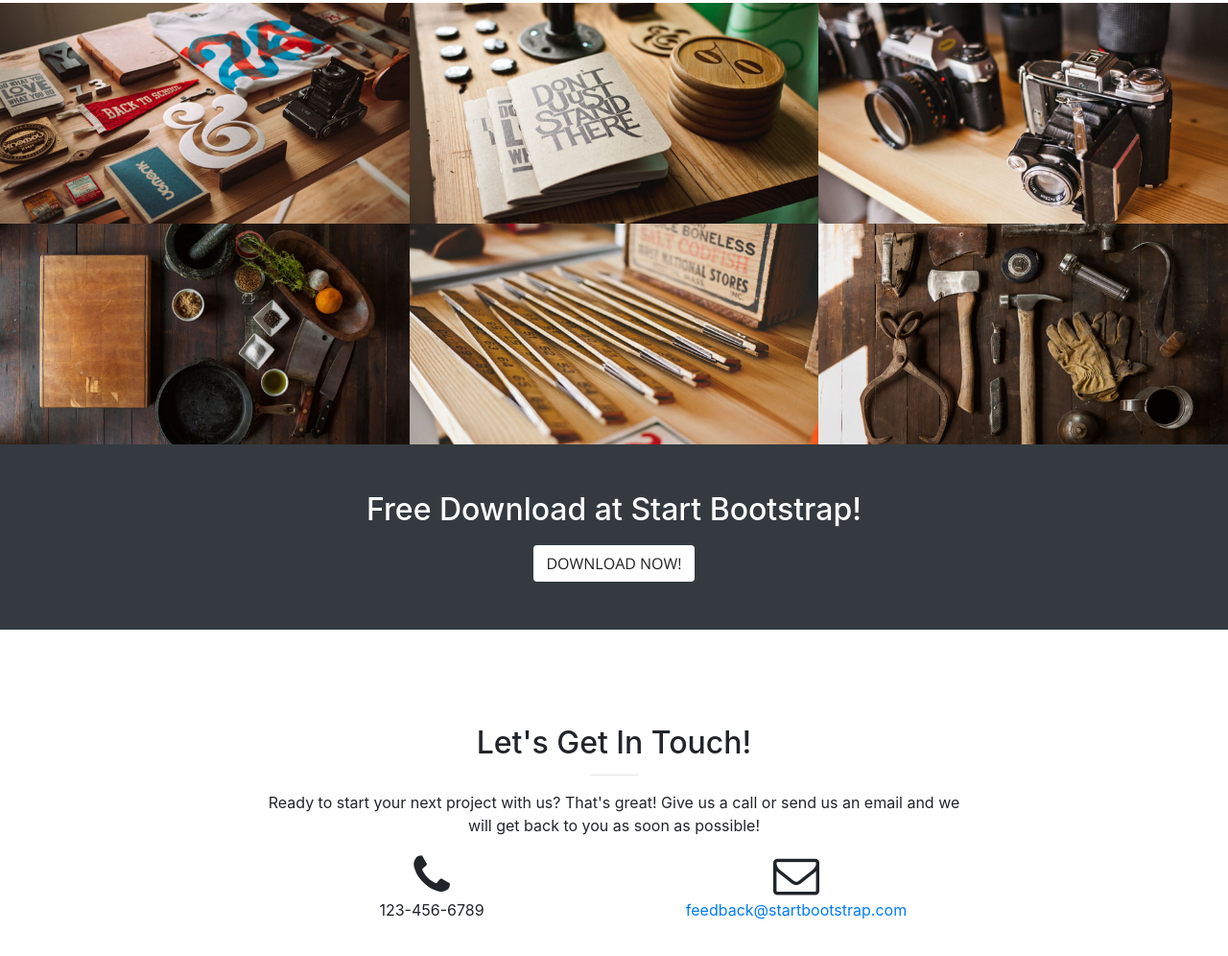
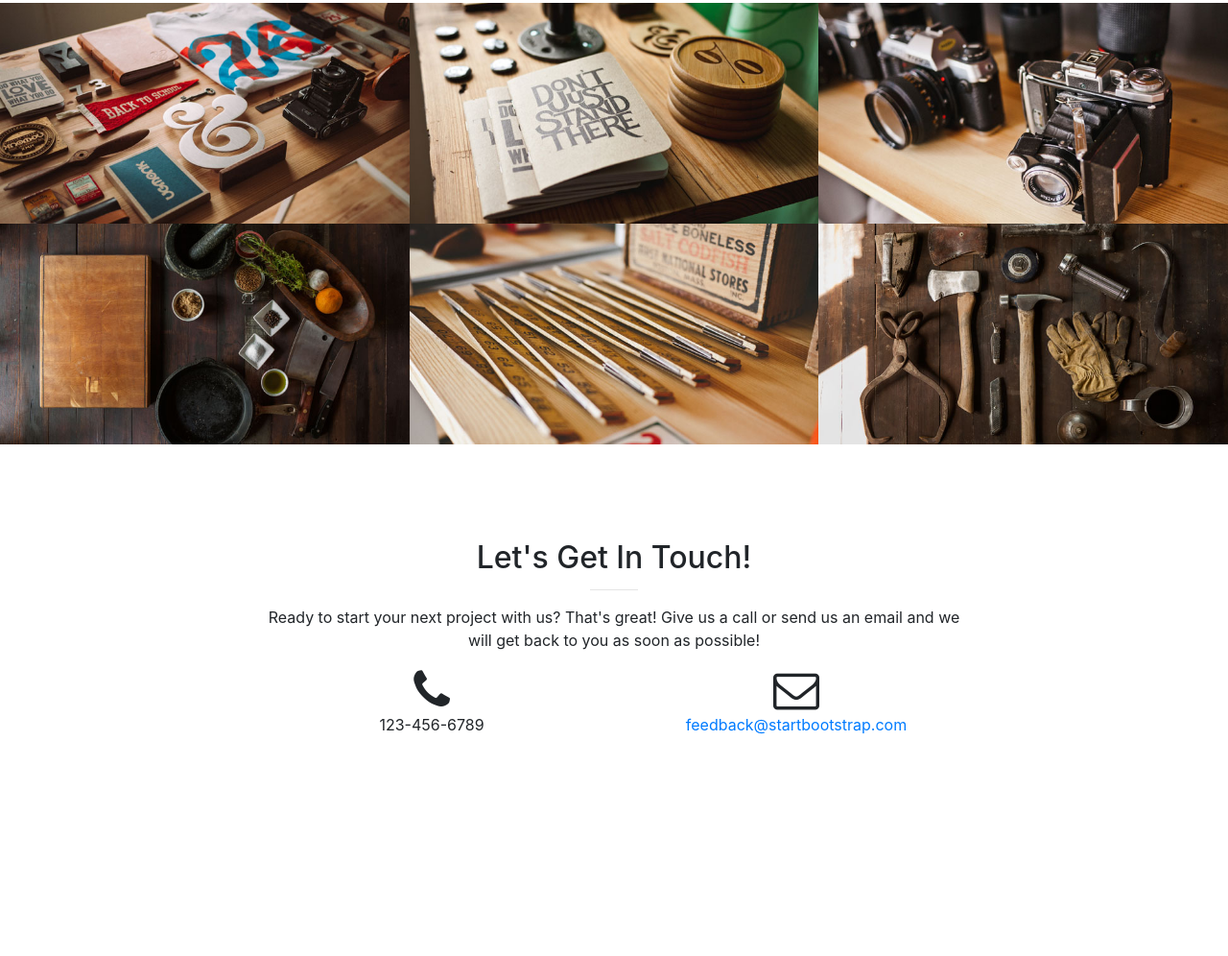
Before and after one commit to dsf95/Consurba2.0, a website with bundled scripts: page index.html in a window 1280 px wide. Shown: the part 1630-2626 px from the top of the page at 96% size. After the commit the page ends 2513 px from the top, so only its background shows below. Built offline with nearby package versions, Linux system fonts and the light colour scheme.

Commit message:
Delete download page

```diff
--- a/index.html
+++ b/index.html
@@ -215,14 +215,6 @@
         </div>
       </div>
     </section>
-
-    <div class="call-to-action bg-dark">
-      <div class="container text-center">
-        <h2>Free Download at Start Bootstrap!</h2>
-        <a class="btn btn-default btn-xl sr-button" href="http://startbootstrap.com/template-overviews/creative/">Download Now!</a>
-      </div>
-    </div>
-
     <section id="contact">
       <div class="container">
         <div class="row">
```
